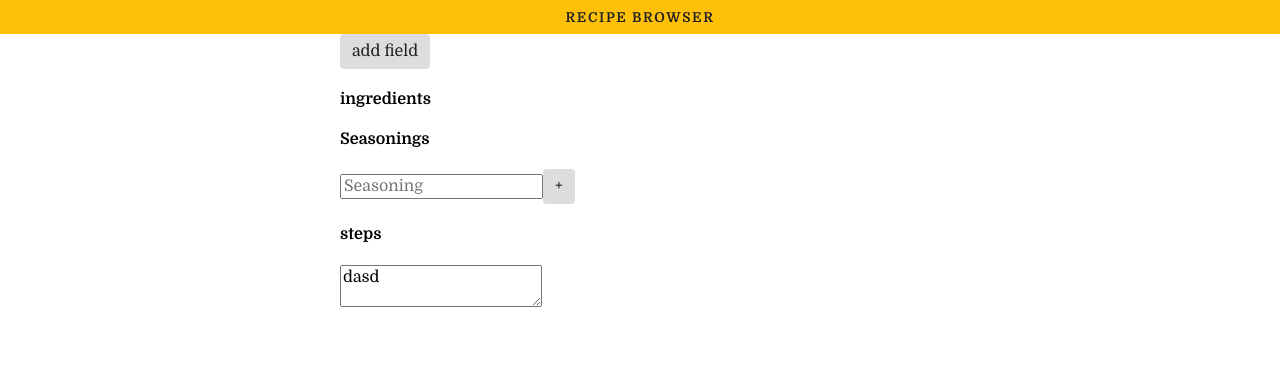
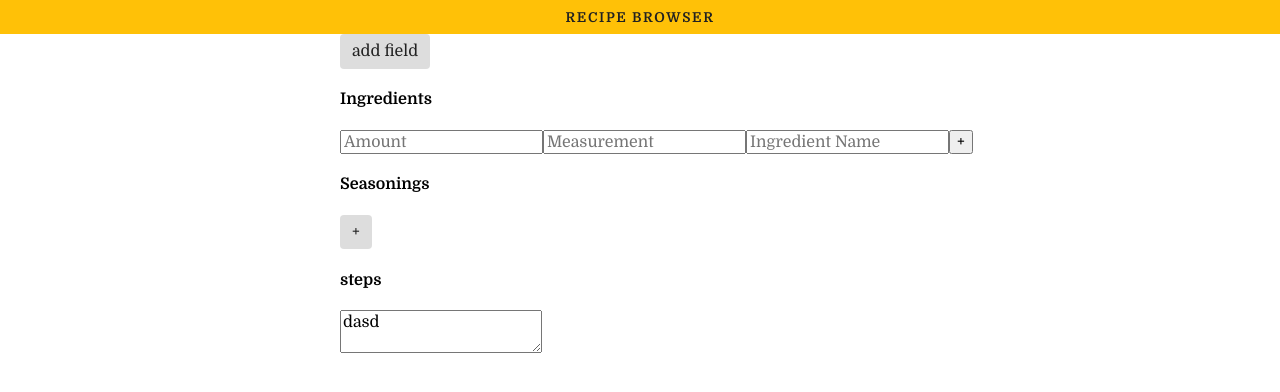
Before and after one commit to acrawford13/recipe-browser, a React app: page /recipes/add in a window 1280 px wide. Shown: the top 392 px of the page. Built offline with nearby package versions, Linux system fonts and the light colour scheme.

Commit message:
Improve multi field functionality

```diff
--- a/src/components/UI/Forms/Input/IngredientInput/IngredientInput.js
+++ b/src/components/UI/Forms/Input/IngredientInput/IngredientInput.js
@@ -1,15 +1,42 @@
 import React from 'react';
 
-import Input from '../Input';
+import Input from '../../Input/Input';
 
-const ingredientInput = (props) => {
+const seasoningsFormSection = (props) => {
+    const defaultFields = [];
+    for (let key in props.fields.defaultFields) {
+        defaultFields.push({
+            ...props.fields.defaultFields[key]
+        })
+    }
+    const fields = [];
+    for (let key in props.fields.fields) {
+        fields.push({
+            ...props.fields.fields[key],
+            id: key,
+        })
+    }
     return (
         <div>
-            <Input type="text" placeholder="Ingredient name" />
-            <Input type="text" placeholder="Amount" />
-            <Input type="text" placeholder="Measurement" />
+            <h4>Ingredients</h4>
+            {/* existing fields */}
+            {fields.map(field => (
+                <div><Input
+                    type="text"
+                    changed={(e) => {props.onEditHandler(e, field.id, 'seasonings')}}
+                    value={field.value} />
+                    <button onClick={(e) => {props.removeField(e, field.id, 'seasonings')}}>-</button></div>
+            ))}
+            {/* new field */}
+            {defaultFields.map(field => (
+                <Input
+                    changed={props.onChangeHandler}
+                    placeholder={field.placeholder}
+                    value={props.fields.activeField.value} />
+            ))}
+            <button onClick={props.addField}>+</button>
         </div>
-    );
+    )
 }
 
-export default ingredientInput;
+export default seasoningsFormSection;
--- a/src/components/UI/Forms/Sections/IngredientsFormSection/IngredientsFormSection.js
+++ b/src/components/UI/Forms/Sections/IngredientsFormSection/IngredientsFormSection.js
@@ -1,7 +1,52 @@
 import React from 'react';
 
-const ingredientsFormSection = () => {
-    return <h4>ingredients</h4>
+import Input from '../../Input/Input';
+
+const ingredientsFormSection = (props) => {
+    const defaultFields = [];
+    for (let key in props.fields.defaultFields) {
+        defaultFields.push({
+            ...props.fields.defaultFields[key],
+            id: key,
+        });
+    }
+    const existingfields = [];
+    for (let key in props.fields.fields) {
+        existingfields.push({
+            fields: {...props.fields.fields[key]},
+            arrayFields: Object.keys(props.fields.fields[key]).map(
+                item => ({...props.fields.fields[key][item], id: item}),
+            ),
+            id: key,
+        });
+    }
+
+    return (
+        <div>
+            <h4>Ingredients</h4>
+            <div className="ingredients-grid">
+            {/* existing fields */}
+            {existingfields.map(fieldGroup => (
+                <div className="ingredients-form-row">{fieldGroup.arrayFields.map(field => (<Input
+                    type="text"
+                    changed={(e) => {props.onEditHandler(e, fieldGroup.id, field.id, 'ingredients')}}
+                    value={field.value} />))}
+                    <button onClick={(e) => {props.removeField(e, fieldGroup.id, 'ingredients')}}>-</button></div>
+            ))}
+            {/* new field */}
+            <div className="ingredients-form-row">
+            {defaultFields.map(field => (
+                <Input
+                    changed={(e) => {props.onChangeHandler(e, field.id, 'ingredients')}}
+                    placeholder={field.placeholder}
+                    field={field.value}
+                    value={field.value} />
+            ))}
+            <input type="submit" onClick={props.addField} value="+" />
+            </div>
+            </div>
+        </div>
+    )
 }
 
 export default ingredientsFormSection;
--- a/src/components/UI/Forms/Sections/SeasoningsFormSection/SeasoningsFormSection.js
+++ b/src/components/UI/Forms/Sections/SeasoningsFormSection/SeasoningsFormSection.js
@@ -3,10 +3,10 @@ import React from 'react';
 import Input from '../../Input/Input';
 
 const seasoningsFormSection = (props) => {
-    const defaultFields = [];
-    for (let key in props.fields.defaultFields) {
-        defaultFields.push({
-            ...props.fields.defaultFields[key]
+    const activeFields = [];
+    for (let key in props.fields.activeFields) {
+        activeFields.push({
+            ...props.fields.activeFields[key]
         })
     }
     const fields = [];
@@ -23,16 +23,16 @@ const seasoningsFormSection = (props) => {
             {fields.map(field => (
                 <div><Input
                     type="text"
-                    changed={(e) => {props.onEditHandler(e, field.id)}}
+                    changed={(e) => {props.onEditHandler(e, field.id, 'seasonings')}}
                     value={field.value} />
-                    <button onClick={(e) => {props.removeField(e, field.id)}}>-</button></div>
+                    <button onClick={(e) => {props.removeField(e, field.id, 'seasonings')}}>-</button></div>
             ))}
             {/* new field */}
-            {defaultFields.map(field => (
+            {activeFields.map(field => (
                 <Input
                     changed={props.onChangeHandler}
                     placeholder={field.placeholder}
-                    value={props.fields.activeField.value} />
+                    field={field.value} />
             ))}
             <button onClick={props.addField}>+</button>
         </div>
--- a/src/containers/AddRecipe/AddRecipe.js
+++ b/src/containers/AddRecipe/AddRecipe.js
@@ -20,13 +20,21 @@ class addRecipe extends Component {
                     }
                 },
                 ingredients: {
-                    fields: {
+                    defaultFields: {
+                        amount: {
+                            type: 'text',
+                            placeholder: 'Amount',
+                        },
+                        measurement: {
+                            type: 'text',
+                            placeholder: 'Measurement',
+                        },
                         name: {
                             type: 'text',
-                            placeholder: 'Recipe name',
-                            value: '',
+                            placeholder: 'Ingredient Name',
                         },
-                    }
+                    },
+                    fields: {},
                 },
                 seasonings: {
                     defaultFields: {
@@ -36,10 +44,6 @@ class addRecipe extends Component {
                         }
                     },
                     fields: {},
-                    activeField: {
-                        value: '',
-                        id: 'seasonings' + new Date().getTime(),
-                    },
                 },
                 steps: [
                     'andrea',
@@ -161,6 +165,105 @@ class addRecipe extends Component {
         })
     }
 
+    addInputHandler = (e, sectionId) => {
+        e.preventDefault();
+        // store reference to section
+        const section = this.state.form.sections[sectionId];
+        // copy this section's fields
+        const currentFields = {...section.fields};
+        // move active field to fields array.
+        currentFields[sectionId + new Date().getTime()] = {...section.defaultFields};
+        const defaultFields = {...section.defaultFields};
+        console.log(defaultFields);
+        for (let key in defaultFields) {
+            const defaultField = {...defaultFields[key]};
+            defaultField.value = '';
+            defaultFields[key] = defaultField;
+        }
+        console.log(defaultFields);
+        this.setState({
+            form: {
+                ...this.state.form,
+                sections: {
+                    ...this.state.form.sections,
+                    [sectionId]: {
+                        ...section,
+                        fields: currentFields,
+                        defaultFields: defaultFields,
+                    }
+                }
+            }
+        })
+    }
+
+    removeInputHandler = (e, id, sectionId) =>{
+        e.preventDefault();
+        const section = this.state.form.sections[sectionId];
+        const updatedFields = section.fields;
+        delete updatedFields[id];
+
+        this.setState({
+            form: {
+                ...this.state.form,
+                sections: {
+                    ...this.state.form.sections,
+                    [sectionId]: {
+                        ...section,
+                        fields: updatedFields,
+                    }
+                }
+            }
+        });
+    }
+
+    editExistingInputHandler = (e, id, id2, sectionId) => {
+        const section = this.state.form.sections[sectionId];
+        this.setState({
+            form: {
+                ...this.state.form,
+                sections: {
+                    ...this.state.form.sections,
+                    [sectionId]: {
+                        ...section,
+                        fields: {
+                            ...section.fields,
+                            [id]: {
+                                ...section.fields[id],
+                                [id2]: {
+                                    ...section.fields[id2],
+                                    value: e.target.value,
+                                }
+                            }
+                        },
+                    }
+                }
+            }
+        })
+    }
+
+    editActiveInputHandler = (e, field, sectionId) => {
+        console.log(field);
+        const section = this.state.form.sections[sectionId];
+        this.setState({
+            form: {
+                ...this.state.form,
+                sections: {
+                    ...this.state.form.sections,
+                    [sectionId]: {
+                        ...section,
+                        defaultFields: {
+                            ...section.defaultFields,
+                            [field]: {
+                                ...section.defaultFields[field],
+                                value: e.target.value,
+                            }
+                        },
+                    }
+                }
+            }
+        })
+    }
+
     render() {
         const formData = [];
         for (let fieldName in this.state.fields) {
@@ -182,13 +285,24 @@ class addRecipe extends Component {
                         value={field.value}
                         placeholder={field.placeholder} />))}
                     <button onClick={(e) => {this.addFieldHandler(e, 'text')}}>add field</button>
-                    <IngredientsFormSection fields={this.state.form.sections.ingredients} />
+                    <IngredientsFormSection
+                        onChangeHandler={this.editActiveInputHandler}
+                        onEditHandler={this.editExistingInputHandler}
+                        addField={(e) => {this.addInputHandler(e, 'ingredients')}}
+                        removeField={this.removeInputHandler}
+                        fields={this.state.form.sections.ingredients} />
                     <SeasoningsFormSection
-                        onChangeHandler={(e) => {this.newSeasoningHandler(e)}}
-                        onEditHandler={this.updateSeasoningHandler}
-                        addField={(e) => {this.addSeasoningHandler(e)}}
-                        removeField={this.removeSeasoningHandler}
+                        onChangeHandler={(e) => {this.editActiveInputHandler(e, 'seasonings')}}
+                        onEditHandler={this.editExistingInputHandler}
+                        addField={(e) => {this.addInputHandler(e, 'seasonings')}}
+                        removeField={this.removeInputHandler}
                         fields={this.state.form.sections.seasonings} />
+                    {/* <MultiInput
+                        onChangeHandler={(e) => {this.editActiveInputHandler(e)}}
+                        onEditHandler={this.editExistingInputHandler}
+                        addField={(e) => {this.addInputHandler(e)}}
+                        removeField={this.removeInputHandler}
+                        fields={this.state.form.sections.seasonings} /> */}
                     <StepsFormSection fields={this.state.form.sections.steps} />
                 </form>
             </div>)
--- a/src/index.scss
+++ b/src/index.scss
@@ -58,6 +58,10 @@ button,
         text-decoration: none;
         color: #212121;
     }
+}
+
+.ingredients-form-row {
+    display: flex;
 }
 
 .search-message {
```
